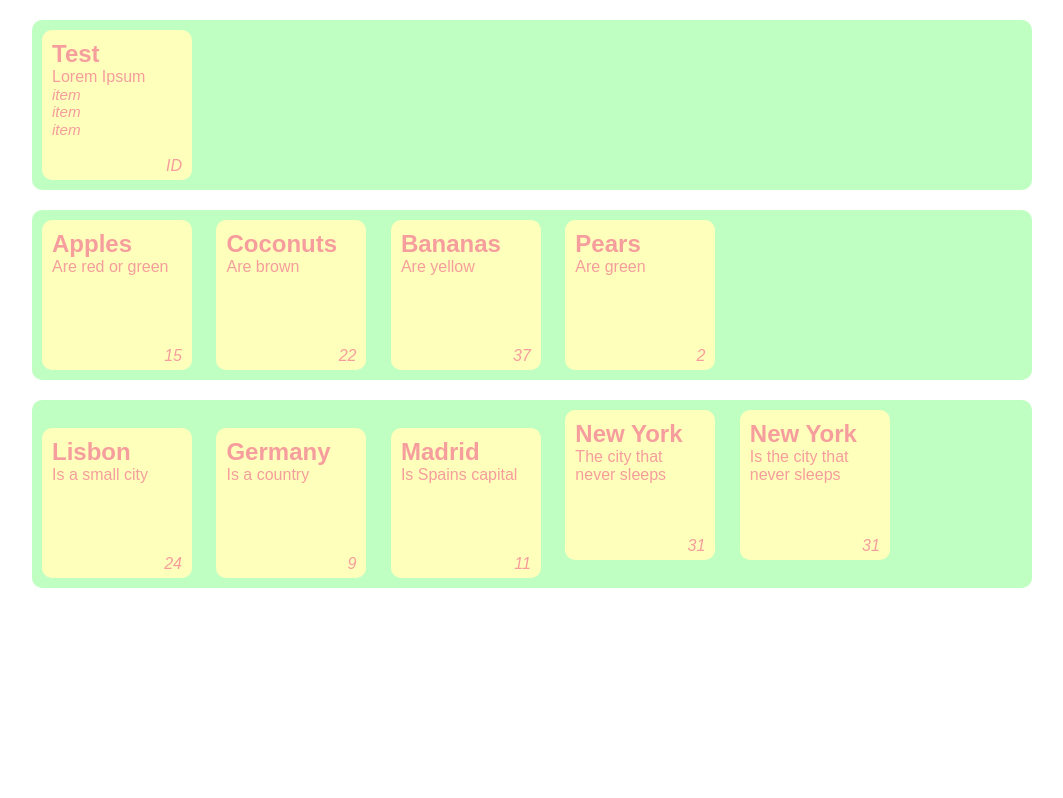
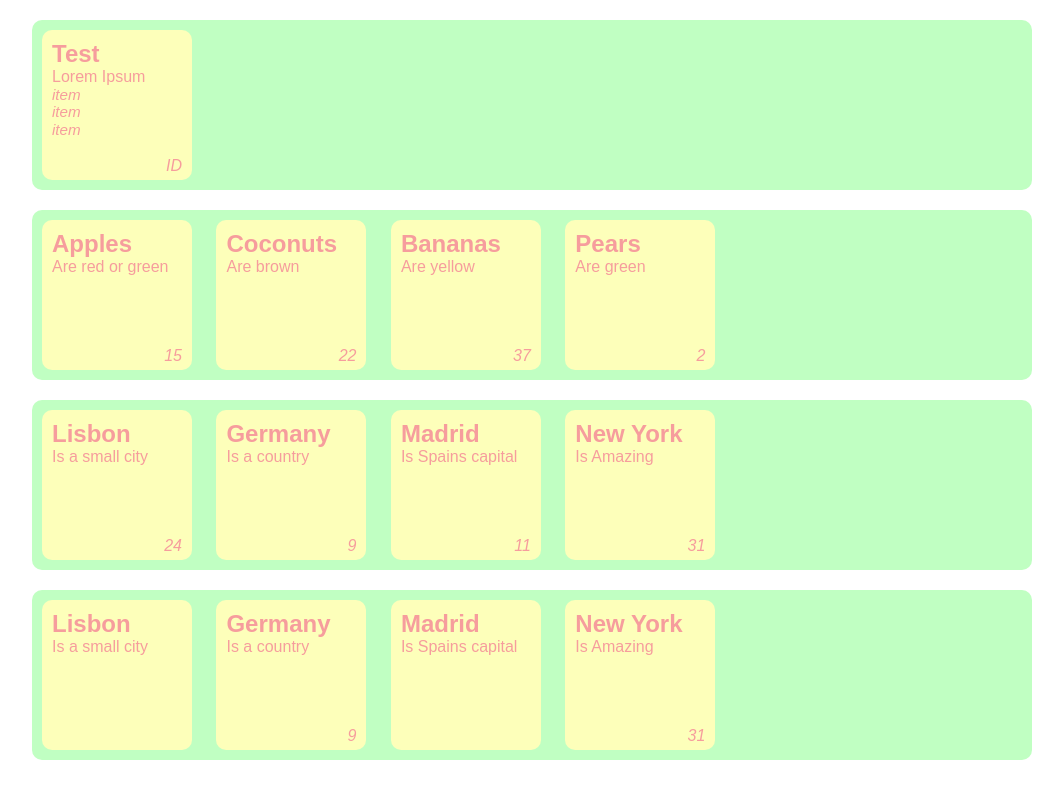
Before and after one commit to Rodrigo96/Data-Bound-Js-Templating-Engine, a website: page src/index.html in a window 1280 px wide. Shown: the whole page, without its empty margins (108-1171 px from the left). Drawn offline with Linux system fonts and the light colour scheme.

Commit message:
Added multiple components in series feature

```diff
--- a/src/components.html
+++ b/src/components.html
@@ -5,7 +5,9 @@
                 <div class="item-wraper">
                     <h2><% this.title %></h2>
                     <p><% this.text %></p>
-                    <i><% this.id %></i>
+                    <% if (this.id) { %>
+                        <i><% this.id %></i>
+                    <% } %>
                 </div>
             <@ /item-wraper @>
         </div>
--- a/src/css/less/base.less
+++ b/src/css/less/base.less
@@ -53,6 +53,10 @@
 
                 font-size: 0.95em;
             }
+
+            p {
+
+            }
         }
     }
 }
--- a/src/data.json
+++ b/src/data.json
@@ -9,7 +9,12 @@
         { "title" : "Lisbon", "text" : "Is a small city", "id" : "24" },
         { "title" : "Germany", "text" : "Is a country", "id" : "9" },
         { "title" : "Madrid", "text" : "Is Spains capital", "id" : "11" },
-        { "title" : "New York", "text" : "The city that never sleeps", "id" : "31" },
-        { "title" : "New York", "text" : "Is the city that never sleeps", "id" : "31" }
+        { "title" : "New York", "text" : "Is Amazing", "id" : "31" }
+    ],
+    [
+        { "title" : "Lisbon", "text" : "Is a small city" },
+        { "title" : "Germany", "text" : "Is a country", "id" : "9" },
+        { "title" : "Madrid", "text" : "Is Spains capital" },
+        { "title" : "New York", "text" : "Is Amazing", "id" : "31" }
     ]
 ]
--- a/src/js/main.js
+++ b/src/js/main.js
@@ -5,7 +5,8 @@ var jet = {
         componentsHtml = '';
         output = tpl;
 
-    while (match = reComponentStart.exec(output)) {
+    /*while (match = reComponentStart.exec(output)) {
+      console.log(match);
       var componentInfo = {
             start: match.index,
             name:  match[1].trim().split(' ')[0]
@@ -15,17 +16,48 @@ var jet = {
 
       componentInfo.end = matchEnd.index + matchEnd[0].length;
 
+      console.log(componentInfo);
+
       for (var i = 0; i < data.length; i++) {
         componentsHtml += this.buildHtml(tpl.slice(match.index + match[0].length, matchEnd.index), data[i]);
       }
 
+      console.log(componentsHtml);
+
       output = tpl.slice(0, componentInfo.start) + componentsHtml + tpl.slice(componentInfo.end);
+    }*/
+
+    while (match = reComponentStart.exec(output)) {
+      var componentInfo = {
+            start: match.index,
+            name:  match[1].trim().split(' ')[0]
+          },
+          reComponentEnd = new RegExp('<@ /' + componentInfo.name + ' @>', 'g'),
+          matchEnd = reComponentEnd.exec(output);
+
+      componentInfo.end = matchEnd.index + matchEnd[0].length;
+      componentInfo.content = output.slice(match.index + match[0].length, matchEnd.index);
+      componentsHtml = '';
+
+      var outputStart = output.slice(0, componentInfo.start),
+          outputEnd = output.slice(componentInfo.end);
+
+      console.log(componentInfo);
+
+      for (var i = 0; i < data.length; i++) {
+        //console.log(output);
+        componentsHtml += this.buildHtml(componentInfo.content, data[i]);
+        console.log(componentsHtml);
+      }
+
+      output = outputStart + componentsHtml + outputEnd;
+
+      console.log(output);
+
     }
 
-    console.log(this.fillData(output, data));
+    //console.log(output);
     return this.fillData(output, data);
-    //console.log(output);
-    //return output;
   },
   fillData: function (tpl, data) {
     var reIntructions = /<%(.+?)%>/g,
```
